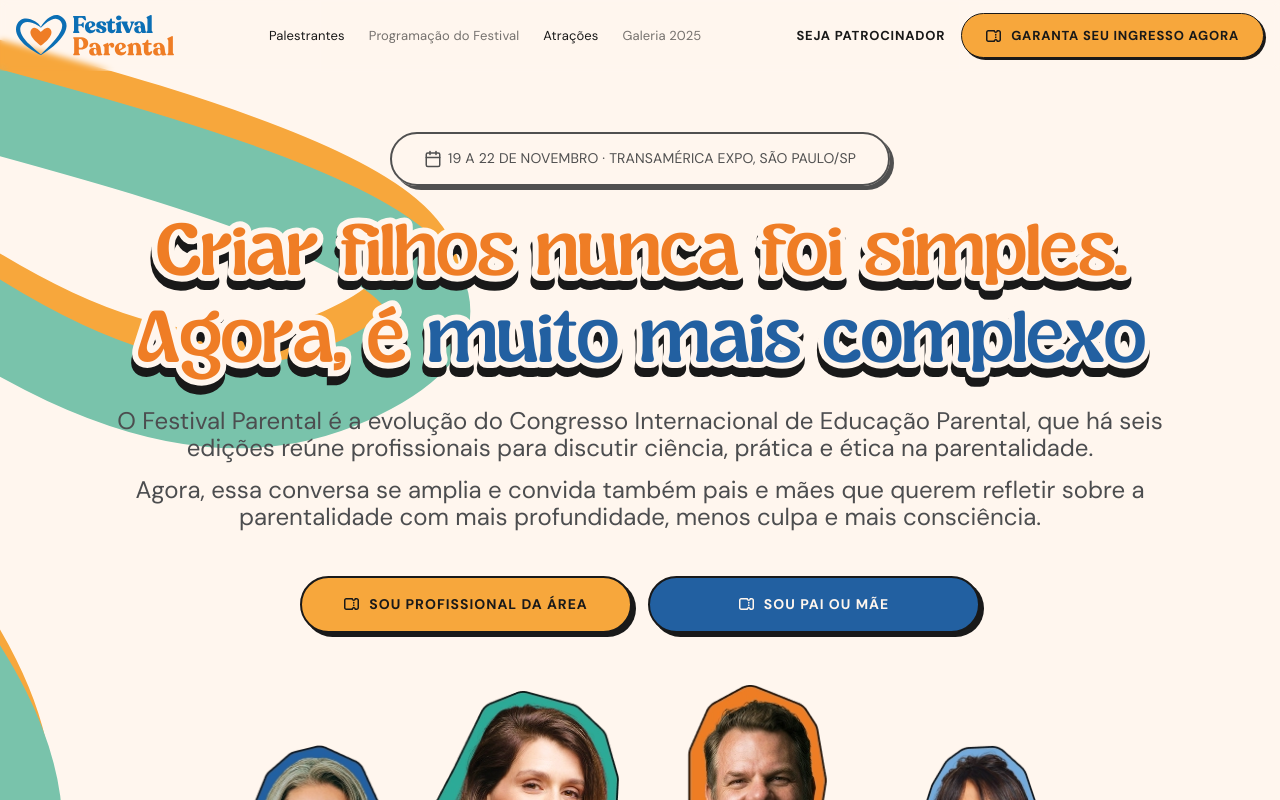
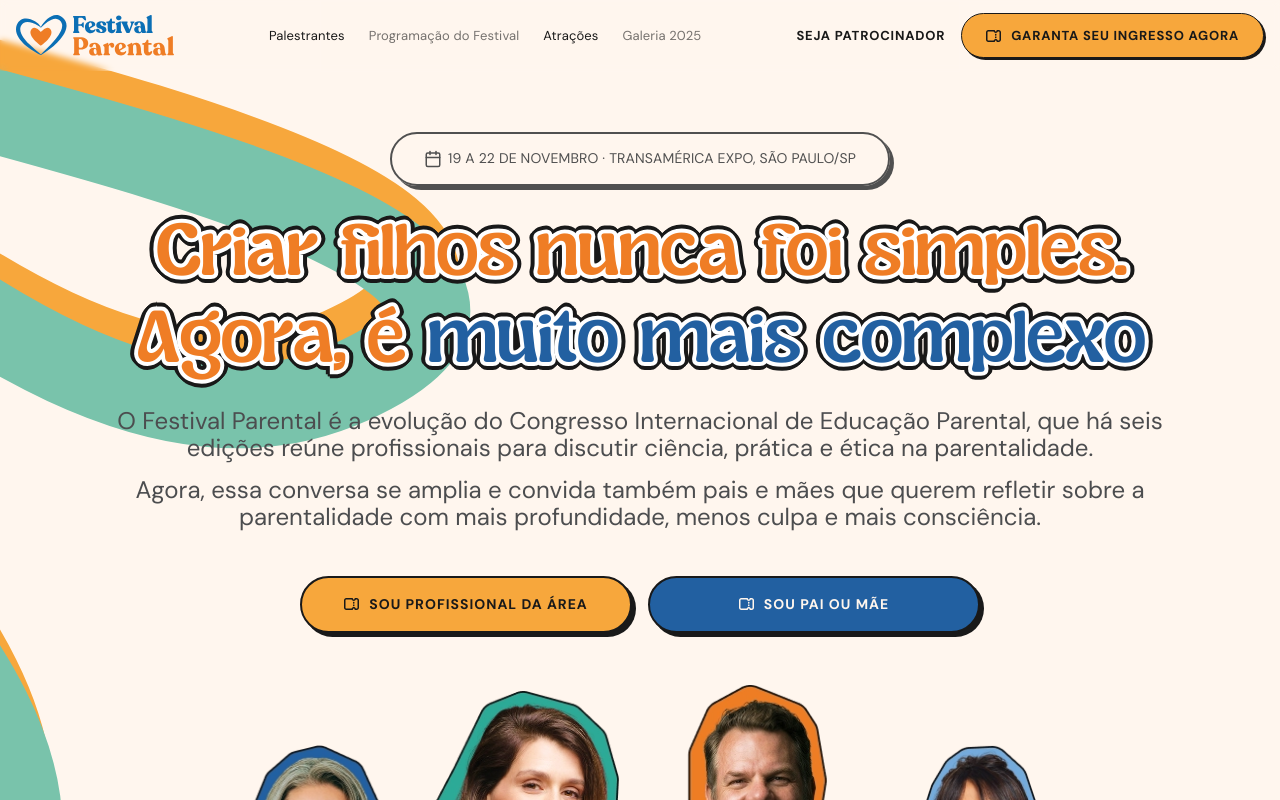
Before and after one commit to oanthonydesign/-LP-Festival-parental, a Next.js app: page / in a window 1280 px wide. Shown: the top 800 px of the page. Built offline with nearby package versions, Linux system fonts and the light colour scheme.

Commit message:
Revert "style: atualiza borda (12px #FFF6EE) e drop-shadow do título da HeroSection"
This reverts commit a9968a6f382849ee32cf19318338ba619b081b2d.

```diff
--- a/src/components/sections/HeroSection.tsx
+++ b/src/components/sections/HeroSection.tsx
@@ -49,7 +49,7 @@ export default function HeroSection() {
                     </div>
 
                     {/* Headline */}
-                    <h1 className="font-sugar-peachy text-[#ef7d25] text-[44px] sm:text-[52px] md:text-[72px] lg:text-[88px] text-center leading-[0.95] md:leading-[0.9] tracking-[-1.5px] md:tracking-[-3px] relative px-2 md:px-0 w-full [-webkit-text-stroke:12px_#FFF6EE] [paint-order:stroke_fill] [filter:drop-shadow(-1px_9px_0_#191919)]">
+                    <h1 className="font-sugar-peachy text-[#ef7d25] text-[44px] sm:text-[52px] md:text-[72px] lg:text-[88px] text-center leading-[0.95] md:leading-[0.9] tracking-[-1.5px] md:tracking-[-3px] relative px-2 md:px-0 w-full [-webkit-text-stroke:8px_#fff] [paint-order:stroke_fill] [filter:drop-shadow(2px_2px_0_#191919)_drop-shadow(-2px_-2px_0_#191919)_drop-shadow(2px_-2px_0_#191919)_drop-shadow(-2px_2px_0_#191919)]">
                         <span className="block">Criar filhos nunca foi simples.</span>
                         <span className="block mt-2">
                             Agora, é <span className="text-[#2260a1]">muito mais complexo</span>
```
